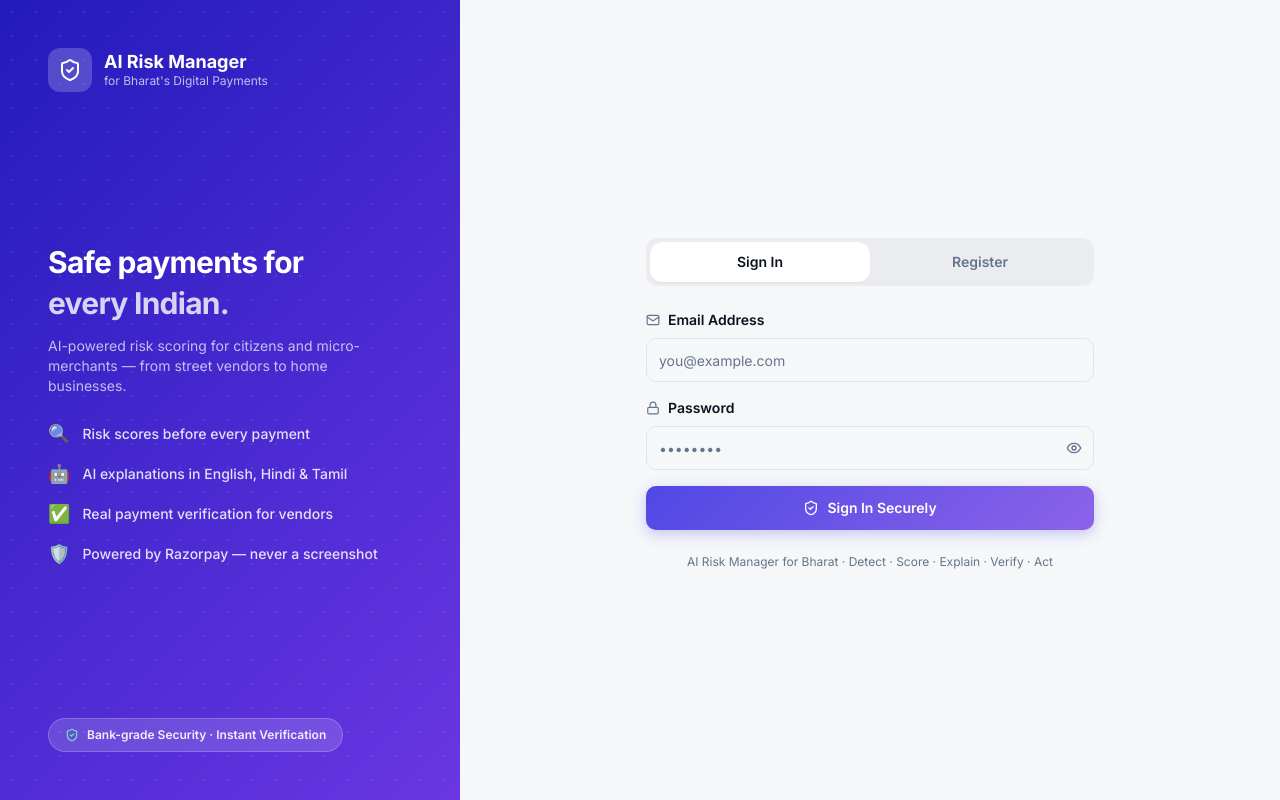
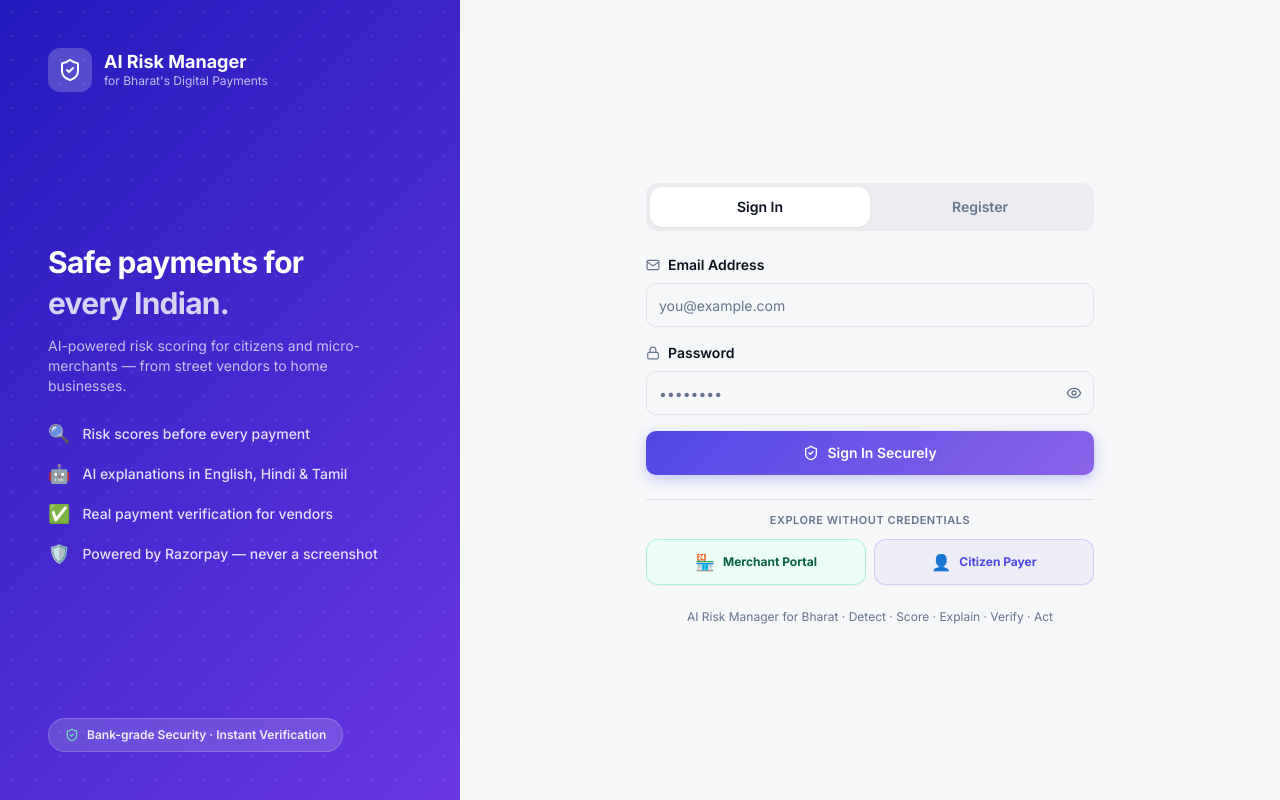
Before and after one commit to aravindaariv0904-collab/ai-risk-manager-bharat, a React (Vite) app in the folder frontend/: page /auth in a window 1280 px wide. Built offline with nearby package versions, Linux system fonts and the light colour scheme; no server answers.

Commit message:
feat: add 1-click Merchant Portal login and merchant routes

```diff
--- a/frontend/src/pages/AuthPage.tsx
+++ b/frontend/src/pages/AuthPage.tsx
@@ -4,6 +4,7 @@ import {
   ShieldCheck, Lock, Mail, User, Eye, EyeOff,
 } from 'lucide-react'
 import { supabase } from '../services/supabase'
+import { setDemoSession } from '../services/demoSession'
 import { Button } from '../components/ui/Button'
 import { Input } from '../components/ui/Input'
 import { Label } from '../components/ui/Label'
@@ -215,6 +216,37 @@ export default function AuthPage() {
             </Button>
           </form>
 
+          {/* Quick 1-Click Demo Login Bar */}
+          <div className="pt-3 border-t space-y-2.5">
+            <p className="text-[11px] font-semibold text-center text-muted-foreground uppercase tracking-wider">
+              Explore Without Credentials
+            </p>
+            <div className="grid grid-cols-2 gap-2">
+              <button
+                type="button"
+                onClick={() => {
+                  setDemoSession('merchant')
+                  window.location.href = '/vendor'
+                }}
+                className="flex items-center justify-center gap-2 rounded-xl bg-emerald-50 border border-emerald-200 py-2.5 px-3 text-xs font-bold text-emerald-800 hover:bg-emerald-100 transition-colors shadow-sm"
+              >
+                <span className="text-base">🏪</span>
+                Merchant Portal
+              </button>
+              <button
+                type="button"
+                onClick={() => {
+                  setDemoSession('citizen')
+                  window.location.href = '/'
+                }}
+                className="flex items-center justify-center gap-2 rounded-xl bg-primary/5 border border-primary/20 py-2.5 px-3 text-xs font-bold text-primary hover:bg-primary/10 transition-colors shadow-sm"
+              >
+                <span className="text-base">👤</span>
+                Citizen Payer
+              </button>
+            </div>
+          </div>
+
           <p className="text-center text-xs text-muted-foreground pb-4">
             AI Risk Manager for Bharat · Detect · Score · Explain · Verify · Act
           </p>
```
